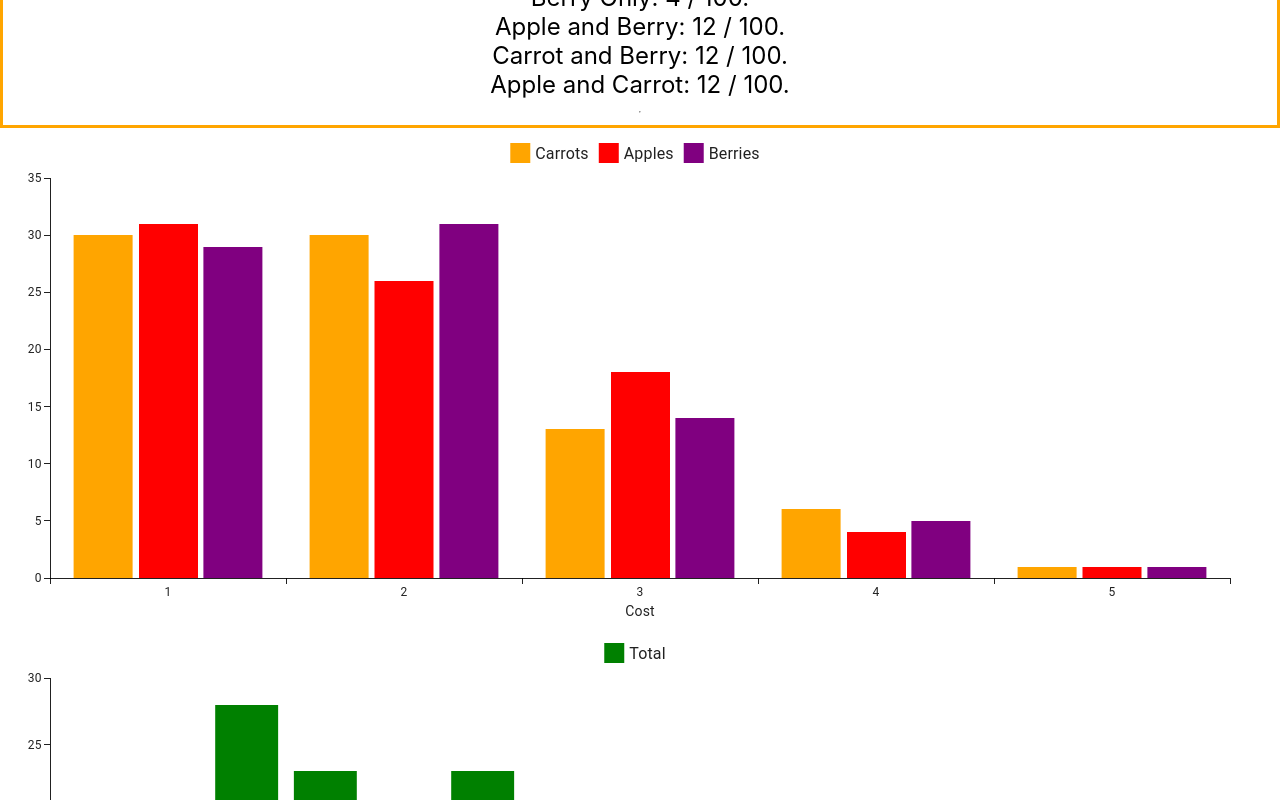
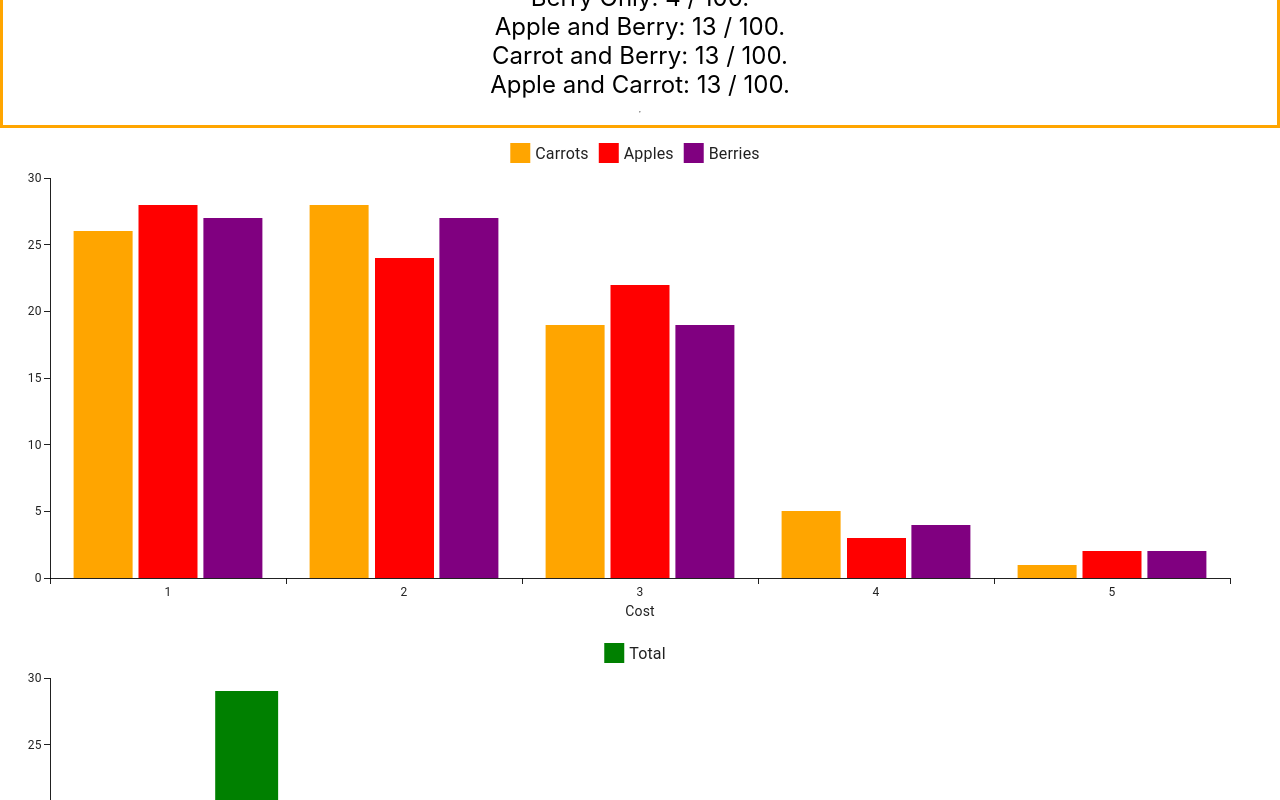
Before and after one commit to harrison-symes/Critters.Library, a React (Create React App) app: page /cost-graph in a window 1280 px wide. Shown: the part 480-1280 px from the top of the page. Built offline with nearby package versions, Linux system fonts and the light colour scheme.

Commit message:
rebalance

```diff
--- a/src/cards/actions.ts
+++ b/src/cards/actions.ts
@@ -1,19 +1,179 @@
 import { CARD_TYPE, ICard } from "../models/cards.models";
 
-const actions: ICard[] = [
+const favours: ICard[] = [
   {
-    name: "Peek",
-    qty: 3,
+    name: "Buyback",
+    qty: 2,
     cost: {
       apples: 0,
       carrots: 0,
       berries: 0,
-      any: 1,
+      any: 2,
     },
     image: "rummager",
-    description: "Look at the top card of a shop deck.",
-    type: CARD_TYPE.Action,
+    description: "Refund a card from your hand.",
+    type: CARD_TYPE.Favour,
+  },
+  {
+    name: "Pickpocket",
+    qty: 2,
+    cost: {
+      apples: 0,
+      carrots: 0,
+      berries: 0,
+      any: 2,
+    },
+    image: "rummager",
+    description: "Steal a crop from your Rival.",
+    type: CARD_TYPE.Favour,
+  },
+  {
+    name: "Pester",
+    qty: 2,
+    cost: {
+      apples: 0,
+      carrots: 0,
+      berries: 0,
+      any: 2,
+    },
+    image: "rummager",
+    description: "Add a Zzz counter to a Rival's critter.",
+    type: CARD_TYPE.Favour,
+  },
+  {
+    name: "Fast-track",
+    qty: 2,
+    cost: {
+      apples: 0,
+      carrots: 0,
+      berries: 0,
+      any: 2,
+    },
+    image: "rummager",
+    description: "Shuffle a card from your discard pile into your deck.",
+    type: CARD_TYPE.Favour,
+  },
+  {
+    name: "Set Asidea",
+    qty: 2,
+    cost: {
+      apples: 0,
+      carrots: 0,
+      berries: 0,
+      any: 2,
+    },
+    image: "rummager",
+    description:
+      "Place this on a Farmer Card in the shop. Only you can buy it. Refreshing removes this card.",
+    type: CARD_TYPE.Favour,
+  },
+  {
+    name: "A Helping Hand",
+    qty: 2,
+    cost: {
+      apples: 0,
+      carrots: 0,
+      berries: 0,
+      any: 2,
+    },
+    image: "rummager",
+    description:
+      "Gain +3 of a random crop. Your rival gets 1 of that crop too.",
+    type: CARD_TYPE.Favour,
+  },
+  {
+    name: "A Quick Nap",
+    qty: 2,
+    cost: {
+      apples: 0,
+      carrots: 0,
+      berries: 0,
+      any: 2,
+    },
+    image: "rummager",
+    description: "Remove a Zzz counter from one of your Critters.",
+    type: CARD_TYPE.Favour,
+  },
+  {
+    name: "Harvest",
+    qty: 1,
+    cost: {
+      apples: 0,
+      carrots: 0,
+      berries: 0,
+      any: 2,
+    },
+    image: "rummager",
+    description:
+      "Instantly harvest on of your seeds and shuffle it back into your deck.",
+    type: CARD_TYPE.Favour,
+  },
+  {
+    name: "Tamper",
+    qty: 1,
+    cost: {
+      apples: 0,
+      carrots: 0,
+      berries: 0,
+      any: 2,
+    },
+    image: "rummager",
+    description:
+      "Look at the top 3 cards of your Rival's deck. You may discard one of them.",
+    type: CARD_TYPE.Favour,
+  },
+  {
+    name: "",
+    qty: 1,
+    cost: {
+      apples: 0,
+      carrots: 0,
+      berries: 0,
+      any: 2,
+    },
+    image: "rummager",
+    description: "Refund a Starter card from your discard pile.",
+    type: CARD_TYPE.Favour,
+  },
+  {
+    name: "Restock",
+    qty: 1,
+    cost: {
+      apples: 0,
+      carrots: 0,
+      berries: 0,
+      any: 2,
+    },
+    image: "rummager",
+    description: "Refresh all Farmer Cards in the shop.",
+    type: CARD_TYPE.Favour,
+  },
+  {
+    name: "Headstart",
+    qty: 1,
+    cost: {
+      apples: 0,
+      carrots: 0,
+      berries: 0,
+      any: 2,
+    },
+    image: "rummager",
+    description: "Get a Work Order for free.",
+    type: CARD_TYPE.Favour,
+  },
+  {
+    name: "Advance Pay",
+    qty: 1,
+    cost: {
+      apples: 0,
+      carrots: 0,
+      berries: 0,
+      any: 2,
+    },
+    image: "rummager",
+    description: "Get a random crop, repeat for each Work Order you have.",
+    type: CARD_TYPE.Favour,
   },
 ];
 
-export default actions;
+export default favours;
--- a/src/cards/bees.ts
+++ b/src/cards/bees.ts
@@ -5,9 +5,9 @@ const bees: ICard[] = [
     name: "Worker Bee",
     qty: 2,
     cost: {
-      apples: 2,
-      carrots: 2,
-      berries: 2,
+      apples: 3,
+      carrots: 3,
+      berries: 3,
     },
     image: "rummager",
     description: "If you have 3 work orders, gain +1 of each crop.",
@@ -19,8 +19,8 @@ const bees: ICard[] = [
     qty: 2,
     cost: {
       apples: 3,
-      carrots: 2,
-      berries: 2,
+      carrots: 3,
+      berries: 3,
     },
     image: "rummager",
     description: "If you have 3 work orders, draw a card.",
@@ -31,9 +31,9 @@ const bees: ICard[] = [
     name: "Plan Bee",
     qty: 1,
     cost: {
-      apples: 2,
-      carrots: 4,
-      berries: 4,
+      apples: 3,
+      carrots: 3,
+      berries: 3,
     },
     image: "rummager",
     description:
--- a/src/cards/items.ts
+++ b/src/cards/items.ts
@@ -117,7 +117,7 @@ const items: ICard[] = [
     qty: 1,
     cost: {
       apples: 1,
-      carrots: 2,
+      carrots: 3,
       berries: 1,
     },
     image: "rummager",
@@ -128,7 +128,7 @@ const items: ICard[] = [
     name: "Mole Food",
     qty: 1,
     cost: {
-      apples: 2,
+      apples: 3,
       carrots: 1,
       berries: 1,
     },
@@ -142,7 +142,7 @@ const items: ICard[] = [
     cost: {
       apples: 1,
       carrots: 1,
-      berries: 2,
+      berries: 3,
     },
     image: "rummager",
     description: "+2 Berries, +1 Apple, +1 Carrot.",
@@ -439,6 +439,72 @@ const items: ICard[] = [
       "Remove this from the game, and add any Farmer Card from the shop to your hand.",
     type: CARD_TYPE.Item,
   },
+  // 5 more items
+  {
+    name: "Phone Book",
+    qty: 1,
+    cost: {
+      apples: 0,
+      carrots: 2,
+      berries: 1,
+    },
+    image: "rummager",
+    description:
+      "Get 2 favours from the shop for free. OR refresh a card in the shop.",
+    type: CARD_TYPE.Item,
+  },
+  {
+    name: "Bingo Card",
+    qty: 1,
+    cost: {
+      apples: 2,
+      carrots: 2,
+      berries: 2,
+    },
+    image: "rummager",
+    description:
+      "Get a random crop: Carrot: gain +1 of each crop. Apple: Draw a card. Berry: return this card to your hand.",
+    type: CARD_TYPE.Item,
+  },
+  {
+    name: "Packing Slip",
+    qty: 1,
+    cost: {
+      apples: 4,
+      carrots: 4,
+      berries: 4,
+    },
+    image: "rummager",
+    description:
+      "If you have 3 Work orders, pack a free crate into each of them. When discarded, get a work order for free.",
+    type: CARD_TYPE.Item,
+  },
+  {
+    name: "Rocking Chair",
+    qty: 1,
+    cost: {
+      apples: 2,
+      carrots: 1,
+      berries: 0,
+    },
+    image: "rummager",
+    description:
+      "Move up to 3 Zzz counters from your Critters onto any of you or your Rival's critters.",
+    type: CARD_TYPE.Item,
+  },
+  {
+    name: "Espresso",
+    qty: 1,
+    cost: {
+      apples: 1,
+      carrots: 0,
+      berries: 2,
+    },
+    image: "rummager",
+    description:
+      "Place this under one of your critters. When they are exhausted, place them on top of your deck. ",
+    type: CARD_TYPE.Item,
+  },
 ];
 
 export default items;
--- a/src/cards/moles.ts
+++ b/src/cards/moles.ts
@@ -31,14 +31,14 @@ const moles: ICard[] = [
     name: "Wacker Mole",
     qty: 1,
     cost: {
-      apples: 2,
+      apples: 3,
       carrots: 1,
-      berries: 4,
+      berries: 5,
     },
     image: "rummager",
     description:
       "Add a Zzz counter to each of your Rival's critters. Steal 1 of each crop from them.",
-    energy: 2,
+    energy: 3,
     type: CARD_TYPE.Mole,
   },
 ];
--- a/src/cards/rabbits.ts
+++ b/src/cards/rabbits.ts
@@ -3,7 +3,7 @@ import { CARD_TYPE, ICard, TAGS } from "../models/cards.models";
 const rabbits: ICard[] = [
   {
     name: "Carrot Grower",
-    qty: 3,
+    qty: 2,
     cost: {
       apples: 1,
       carrots: 4,
@@ -16,7 +16,7 @@ const rabbits: ICard[] = [
   },
   {
     name: "Berry Grower",
-    qty: 3,
+    qty: 2,
     cost: {
       apples: 1,
       carrots: 1,
@@ -29,7 +29,7 @@ const rabbits: ICard[] = [
   },
   {
     name: "Apple Grower",
-    qty: 3,
+    qty: 2,
     cost: {
       apples: 4,
       carrots: 1,
--- a/src/cards/raccoons.ts
+++ b/src/cards/raccoons.ts
@@ -31,7 +31,7 @@ const raccoons: ICard[] = [
     name: "Sticky Fingers",
     qty: 1,
     cost: {
-      apples: 4,
+      apples: 5,
       carrots: 1,
       berries: 1,
     },
--- a/src/cards/rats.ts
+++ b/src/cards/rats.ts
@@ -33,8 +33,8 @@ const rats: ICard[] = [
     qty: 1,
     cost: {
       apples: 1,
-      carrots: 1,
-      berries: 3,
+      carrots: 3,
+      berries: 1,
     },
     image: "rummager",
     description: "Refund a card from your hand to draw a card.",
--- a/src/cards/seeds.ts
+++ b/src/cards/seeds.ts
@@ -39,7 +39,7 @@ const seeds: ICard[] = [
   },
   {
     name: "Mystery Seeds",
-    qty: 3,
+    qty: 2,
     cost: {
       apples: 1,
       carrots: 1,
@@ -51,7 +51,7 @@ const seeds: ICard[] = [
   },
   {
     name: "Mixed Seeds",
-    qty: 3,
+    qty: 2,
     cost: {
       apples: 1,
       carrots: 1,
--- a/src/cards/worms.ts
+++ b/src/cards/worms.ts
@@ -32,9 +32,9 @@ const worms: ICard[] = [
     name: "Bookworm",
     qty: 1,
     cost: {
-      apples: 3,
-      carrots: 3,
-      berries: 2,
+      apples: 2,
+      carrots: 2,
+      berries: 4,
     },
     image: "rummager",
     description: "Perform the talent of one of your other critters.",
--- a/src/components/Cards.tsx
+++ b/src/components/Cards.tsx
@@ -5,7 +5,7 @@ import cn from "classnames";
 import CardList from "./CardList";
 import { createDeck } from "../cards";
 import { CARD_TYPE, RESOURCE } from "../models/cards.models";
-import actions from "../cards/actions";
+import favours from "../cards/actions";
 import rewards from "../cards/rewards";
 
 const Cards = () => {
@@ -66,7 +66,7 @@ const Cards = () => {
           ))}
         </div>
         <CardList title="Rewards" deck={rewards} cardType={CARD_TYPE.Reward} />
-        <CardList title="Actions" deck={actions} cardType={CARD_TYPE.Action} />
+        <CardList title="Actions" deck={favours} cardType={CARD_TYPE.Favour} />
         <CardList title="Items" deck={filteredDeck} cardType={CARD_TYPE.Item} />
         <CardList
           title="Seeds"
--- a/src/models/cards.models.ts
+++ b/src/models/cards.models.ts
@@ -8,7 +8,7 @@ export enum CARD_TYPE {
   Raccoon = "Raccoon",
   Worm = "Worm",
   Bee = "Bee",
-  Action = "Action",
+  Favour = "Favour",
   Reward = "Rewards",
   Machine = "Machine",
 }
```
